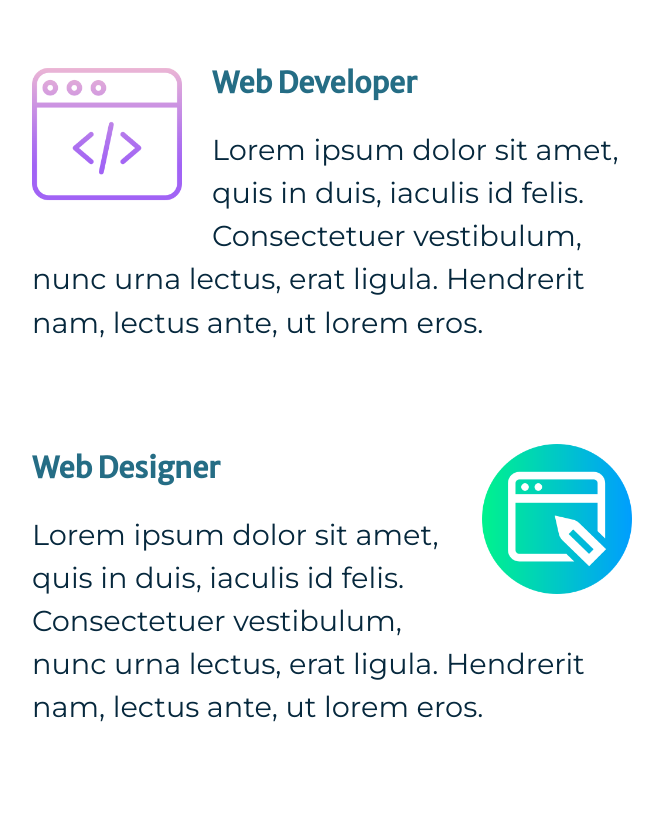
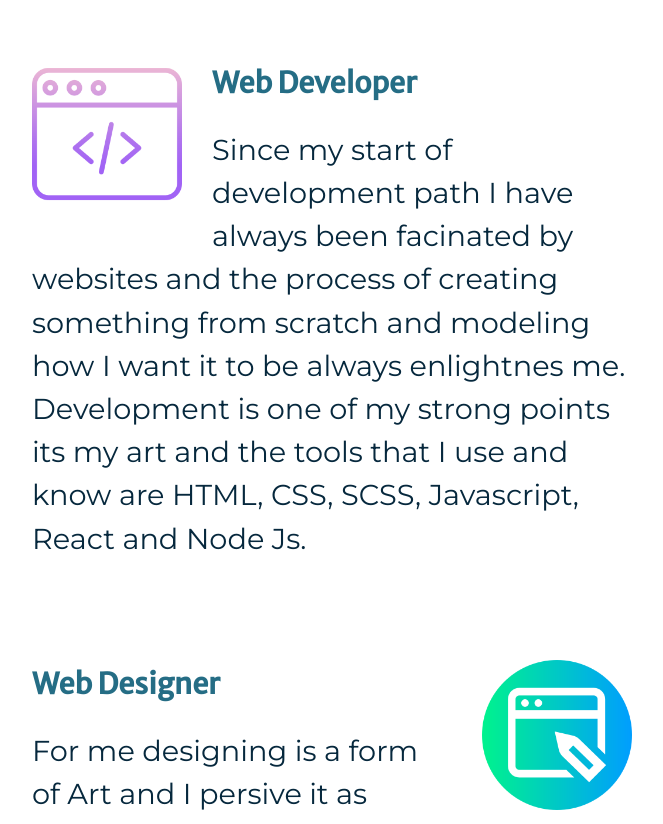
Before and after one commit to Saijeet7/My-site, a website: page index.html in a window 1280 px wide. Shown: the part 1780-2604 px from the top of the page, without its empty margins (308-971 px from the left). Drawn offline with Linux system fonts and the light colour scheme.

Commit message:
amend : dummy text removed

```diff
--- a/index.html
+++ b/index.html
@@ -53,14 +53,16 @@
                     <img src="./images/web-programming.png" alt="Web developer vector images">
                 </figure>
                 <h3 class="grid-list__head">Web Developer</h3>
-                <p>Lorem ipsum dolor sit amet, quis in duis, iaculis id felis. Consectetuer vestibulum, nunc urna lectus, erat ligula. Hendrerit nam, lectus ante, ut lorem eros.</p>
+                <p>Since my start of development path I have always been facinated by websites and the process of creating something from scratch and modeling how I want it to be always enlightnes me. Development is one of my strong points its my art and
+                    the tools that I use and know are HTML, CSS, SCSS, Javascript, React and Node Js.</p>
             </div>
             <div class="grid-list__row">
                 <figure class="grid-list__img grid-list__img--right">
                     <img src="./images/web-design.png" alt="Web Design vector images">
                 </figure>
                 <h3 class="grid-list__head">Web Designer</h3>
-                <p>Lorem ipsum dolor sit amet, quis in duis, iaculis id felis. Consectetuer vestibulum, nunc urna lectus, erat ligula. Hendrerit nam, lectus ante, ut lorem eros.</p>
+                <p>For me designing is a form of Art and I persive it as something that most people neglect but subconsiously is very essential that impact everything we do. I got a strong eye for design and what looks good and what does not! The moto I
+                    go by is "Feeling Good while Looking Good!"</p>
             </div>
         </div>
     </section>
--- a/scss/styles.scss
+++ b/scss/styles.scss
@@ -513,6 +513,7 @@ hr {
         font-family: $tertiary-family;
         @media #{$desktop-small} {
             width: 100%;
+            font-size: 1.4rem;
         }
     }
 }
```
Also changed, not shown: css/styles.css.
